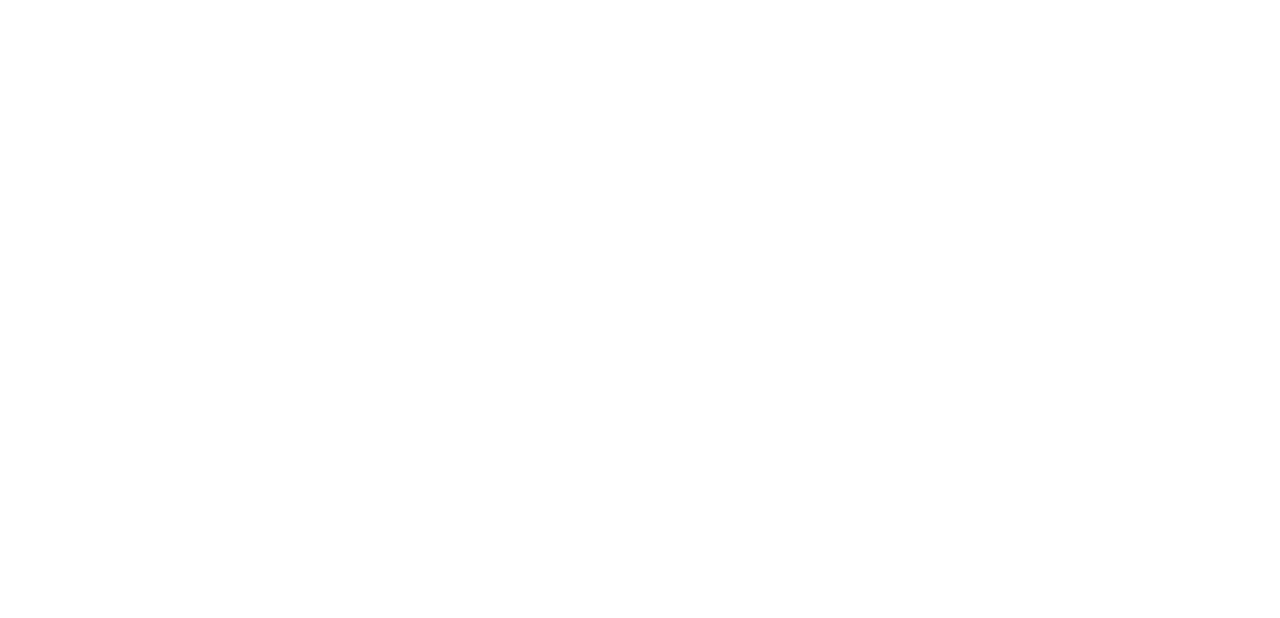
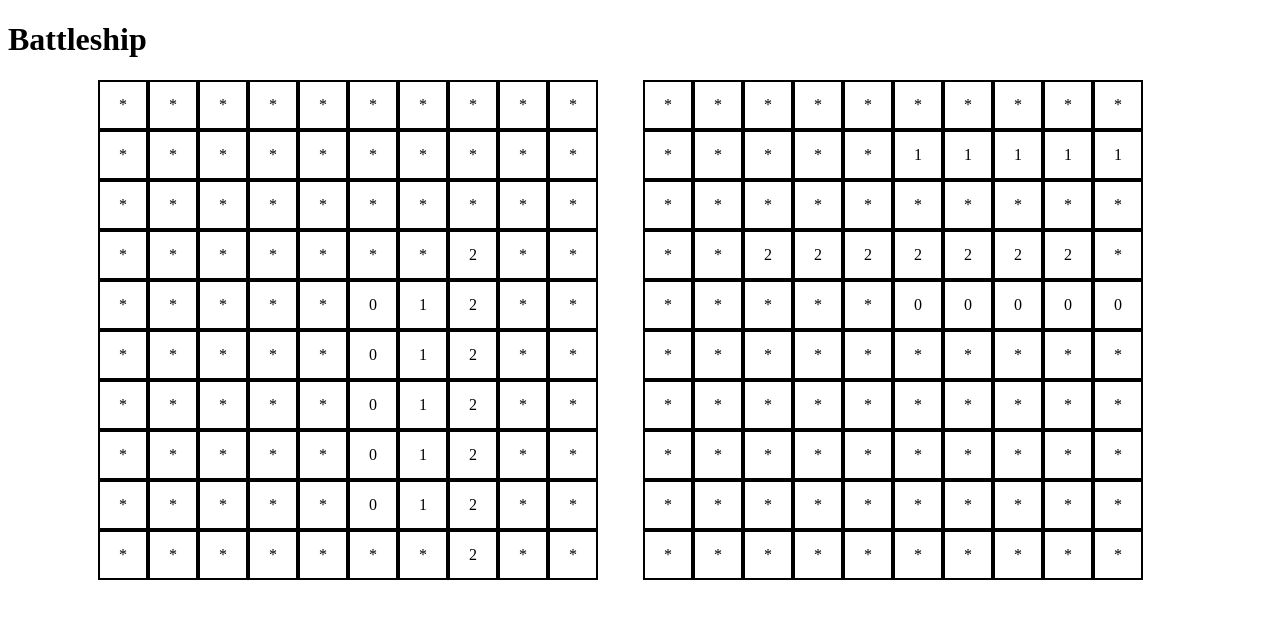
Before and after one commit to WilliamNorboe/Battleship, a website built with webpack: page dist/index.html in a window 1280 px wide. Built offline with nearby package versions, Linux system fonts and the light colour scheme.

Commit message:
battleship without placing ships

```diff
--- /dev/null
+++ b/babel.config.js
@@ -0,0 +1,3 @@
+module.exports = {
+    presets: [['@babel/preset-env', {targets: {node: 'current'}}]],
+  };
--- /dev/null
+++ b/src/battleship.test.js
@@ -0,0 +1,43 @@
+import { Ship } from "./ship";
+import { GameBoard } from "./gameboard";
+
+test('ship creation', ()=>{
+    let ship = Ship(3);
+    expect(ship.length).toBe(3);
+});
+
+test('ship hits', ()=>{
+    let ship = Ship(4);
+    ship.hit()
+    expect(ship.numHit).toBe(1);
+    ship.hit()
+    expect(ship.numHit).toBe(2);
+});
+
+
+test('ship sunk', ()=>{
+    let ship = Ship(3);
+    ship.hit()
+    expect(ship.numHit).toBe(1);
+    ship.hit()
+    expect(ship.numHit).toBe(2);
+    ship.hit()
+    expect(ship.numHit).toBe(3);
+    expect(ship.isSunk()).toBe(true);
+});
+
+test('testing firing', ()=>{
+    let g = GameBoard();
+    g.placeShip(3,5, 5, 'h');
+    g.placeShip(4,5, 1, 'h');
+    g.receiveAttack(4,5);
+    g.receiveAttack(4,4);
+    expect(g.ships[1].numHit).toBe(1);
+    expect(g.ships[1].isSunk()).toBe(true);
+    expect(g.allSunk()).toBe(false);
+    for(let i = 5; i < 10; ++i){
+        g.receiveAttack(3,i);
+    }
+    expect(g.allSunk()).toBe(true);
+    console.log(g.board);
+});
--- /dev/null
+++ b/src/gameboard.js
@@ -0,0 +1,89 @@
+import { Ship } from "./ship.js";
+
+const GameBoard = () => {
+    const createBoard = () =>{
+        let b = []
+        for(let i = 0; i < 10; ++i){
+            let row = []
+            for(let j = 0; j < 10; ++j){
+                row.push("*");
+            }
+            b.push(row);
+        }
+        return b;
+    }
+    let board = createBoard();
+    let ships = [];
+    let shipsSunk = 0;
+    const placeShip = (i, j, length, alignment) =>{
+        let ship = Ship(length);
+
+        if(alignment === "v"){
+            if(i + ship.length > 10){
+                return;
+            }
+            ship.id = ships.length
+            for(let k = i; k < i + ship.length; ++k){
+                if(board[k][j] != '*'){
+                    return;
+                }
+            }
+            for(let k = i; k < i + ship.length; ++k){
+                board[k][j] = String(ship.id);
+            }
+        }
+        else if(alignment === "h"){
+            if(j + ship.length > 10){
+                return;
+            }
+            ship.id = ships.length
+            for(let k = j; k < j + ship.length; ++k){
+                if(board[i][k] != '*'){
+                    return;
+                }
+            }
+            for(let k = j; k < j + ship.length; ++k){
+                board[i][k] = String(ship.id);
+            }
+        }
+        ships.push(ship);
+    };
+    const receiveAttack = (row, col) => {
+        if(board[row][col] == "H" || board[row][col] == "M"){
+            return false;
+        }
+        if(board[row][col] != "*"){
+            for(let k = 0; k < ships.length; ++k){
+                if(ships[k].id == board[row][col]){
+                    ships[k].hit();
+                    if(ships[k].isSunk()){
+                        shipsSunk++;
+                    }
+                    board[row][col] = "H";
+                    break;
+                }
+            }
+        }
+        else{
+            board[row][col] = "M"
+        }
+        return true;
+    }
+    const allSunk = () =>{
+        if(ships.length-shipsSunk <=0){
+            return true;
+        }
+        return false;
+    };
+    return{
+        get board(){return board},
+        placeShip,
+        receiveAttack,
+        ships,
+        allSunk
+    }
+};
+
+export{
+    GameBoard
+}
--- a/src/index.js
+++ b/src/index.js
@@ -1 +1,86 @@
 import './style.css';
+
+import { Player } from './player';
+
+// let playerboard = document.querySelector("#playerboard");
+// let aiboard = document.querySelector("#aiboard");
+let boards = document.querySelector(".boards");
+
+let human = Player(false);
+let ai = Player(true);
+
+human.gameboard.placeShip(4,5,5,"v");
+human.gameboard.placeShip(4,6,5,"v");
+human.gameboard.placeShip(3,7,7,"v");
+
+ai.gameboard.placeShip(4,5,5,"h");
+ai.gameboard.placeShip(1,5,5,"h");
+ai.gameboard.placeShip(3,2,7,"h");
+
+function removeAllChildNodes(parent) {
+    while (parent.firstChild) {
+        parent.removeChild(parent.firstChild);
+    }
+}
+
+
+function renderBoards(){
+    let playerboard = document.createElement("div");
+    playerboard.id = "playerboard";
+    let aiboard = document.createElement("div");
+    aiboard.id = "aiboard";
+    let opponentDiv = document.createElement("div");
+
+    if(ai.gameboard.allSunk()){
+        document.querySelector("#result").textContent = "Player 1 Win";
+        ai.turn = false;
+        human.turn = false;
+    }
+    else if(human.gameboard.allSunk()){
+        document.querySelector("#result").textContent = "Player 2 Win";
+        human.turn = false;
+        ai.turn = false;
+    }
+    ai.attack(human);
+    for(let i = 0; i < human.gameboard.board.length; ++i){
+        let row = document.createElement("div");
+        row.classList.add("row");
+        for(let j = 0; j < human.gameboard.board[i].length; ++j){
+            let square = document.createElement("div");
+            square.classList.add("square");
+            square.id = "hsquare" + String(i) + String(j);
+            square.textContent = human.gameboard.board[i][j];
+            row.appendChild(square);
+        }
+        playerboard.appendChild(row);
+    }
+
+    ai.attack(human);
+    for(let i = 0; i < ai.gameboard.board.length; ++i){
+        let row = document.createElement("div");
+        row.classList.add("row");
+        for(let j = 0; j < ai.gameboard.board[i].length; ++j){
+            let square = document.createElement("div");
+            square.classList.add("square");
+            square.id = "asquare" + String(i) + String(j);
+            square.textContent = ai.gameboard.board[i][j];
+            square.addEventListener("click", ()=>{
+                human.attack(ai, square.id);
+                removeAllChildNodes(boards);
+                renderBoards();
+            });
+            row.appendChild(square);
+        }
+        aiboard.appendChild(row);
+    }
+    boards.appendChild(playerboard);
+    boards.appendChild(aiboard);
+}
+
+human.turn = true;
+ai.turn = false;
+renderBoards();
+
+// while(!human.gameboard.allSunk() && !human.gameboard.allSunk()){
+
+// }
--- /dev/null
+++ b/src/player.js
@@ -0,0 +1,37 @@
+import { GameBoard } from "./gameboard"
+
+const Player = (ai) => {
+    let gameboard = GameBoard();
+    let turn = false;
+    const attack = (opponent, id) =>{
+        // console.log(id);
+        if(turn){
+            if(ai){
+                turn = false;
+                opponent.turn = true;
+                let i = Math.floor(Math.random() * 10);
+                let j = Math.floor(Math.random() * 10);
+                while(opponent.gameboard.board[i][j] == 'H' || opponent.gameboard.board[i][j] == 'M'){
+                    i = Math.floor(Math.random() * 10);
+                    j = Math.floor(Math.random() * 10);
+                }
+                opponent.gameboard.receiveAttack(i, j);
+                return;
+            }
+            else if(opponent.gameboard.receiveAttack(id[7], id[8])){
+                turn = false;
+                opponent.turn = true;
+            };
+        }
+    }
+    return{
+        get gameboard(){return gameboard},
+        set turn(Turn){turn = Turn},
+        get turn(){return turn},
+        attack
+    }
+}
+
+export{
+    Player
+}
--- /dev/null
+++ b/src/ship.js
@@ -0,0 +1,27 @@
+
+
+const Ship = (length) => {
+    let numHit = 0;
+    let sunk = false;
+    let id;
+    let hit = () => {
+        numHit++;
+    }
+    let isSunk = () => {
+        if(length - numHit <= 0){
+            return true;
+        }
+        return false;
+    }
+    return{
+        isSunk,
+        length,
+        get numHit(){return numHit},
+        hit,
+        id
+    }
+};
+
+export{
+    Ship,
+}
--- a/src/style.css
+++ b/src/style.css
@@ -4,3 +4,21 @@
 body{
     /* background-color: aqua; */
 }
+
+.row{
+    display: flex;
+}
+.square{
+    display: flex;
+    align-items: center;
+    justify-content: center;
+    border: 2px solid black;
+    width: 50px;
+    height: 50px;
+    background-color: white;
+}
+
+.boards{
+    display: flex;
+    gap: 45px;
+}
```
Also changed, not shown: package.json (+6 -1 lines), dist/index.html, dist/main.js, 1 other file.
